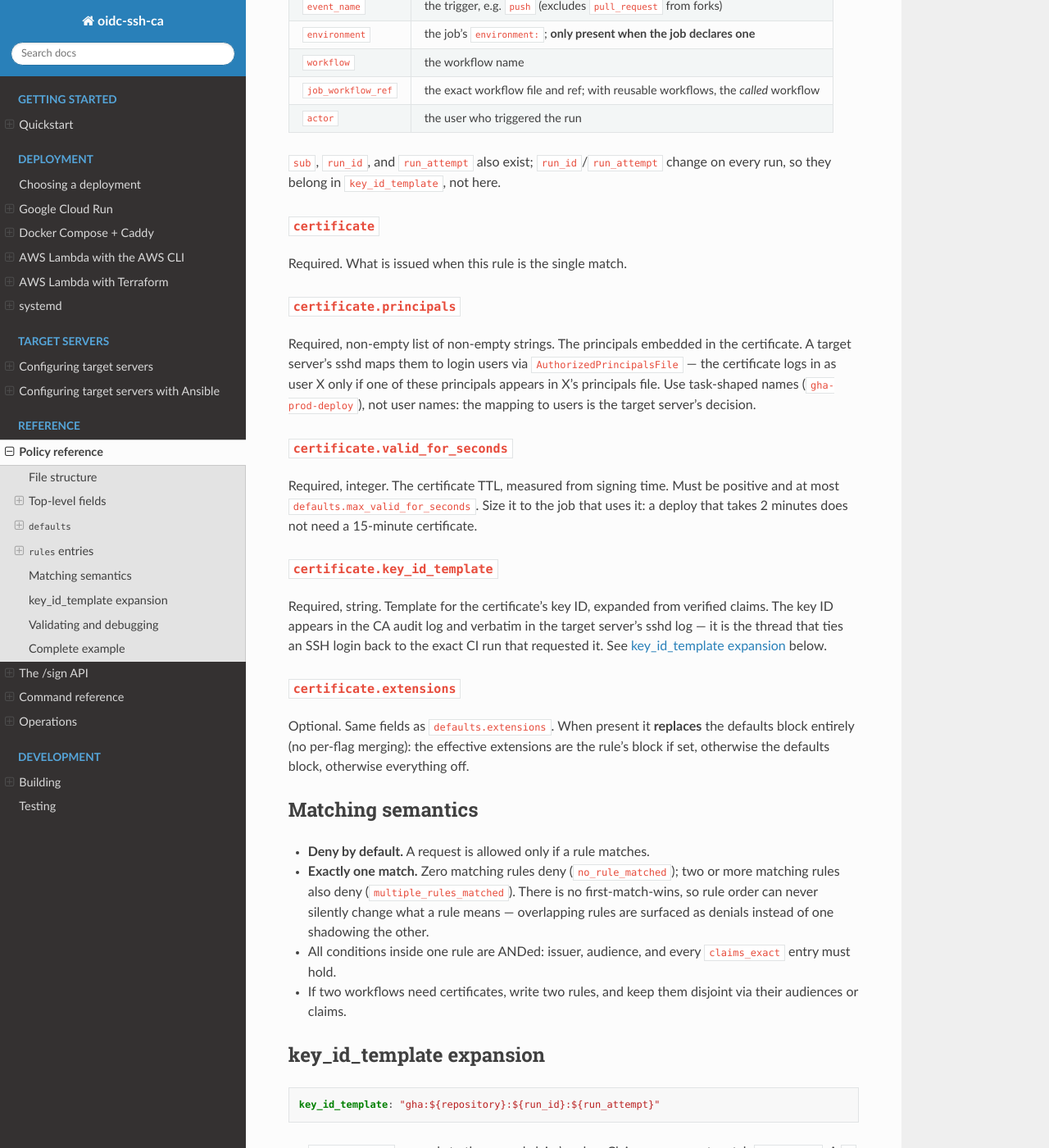
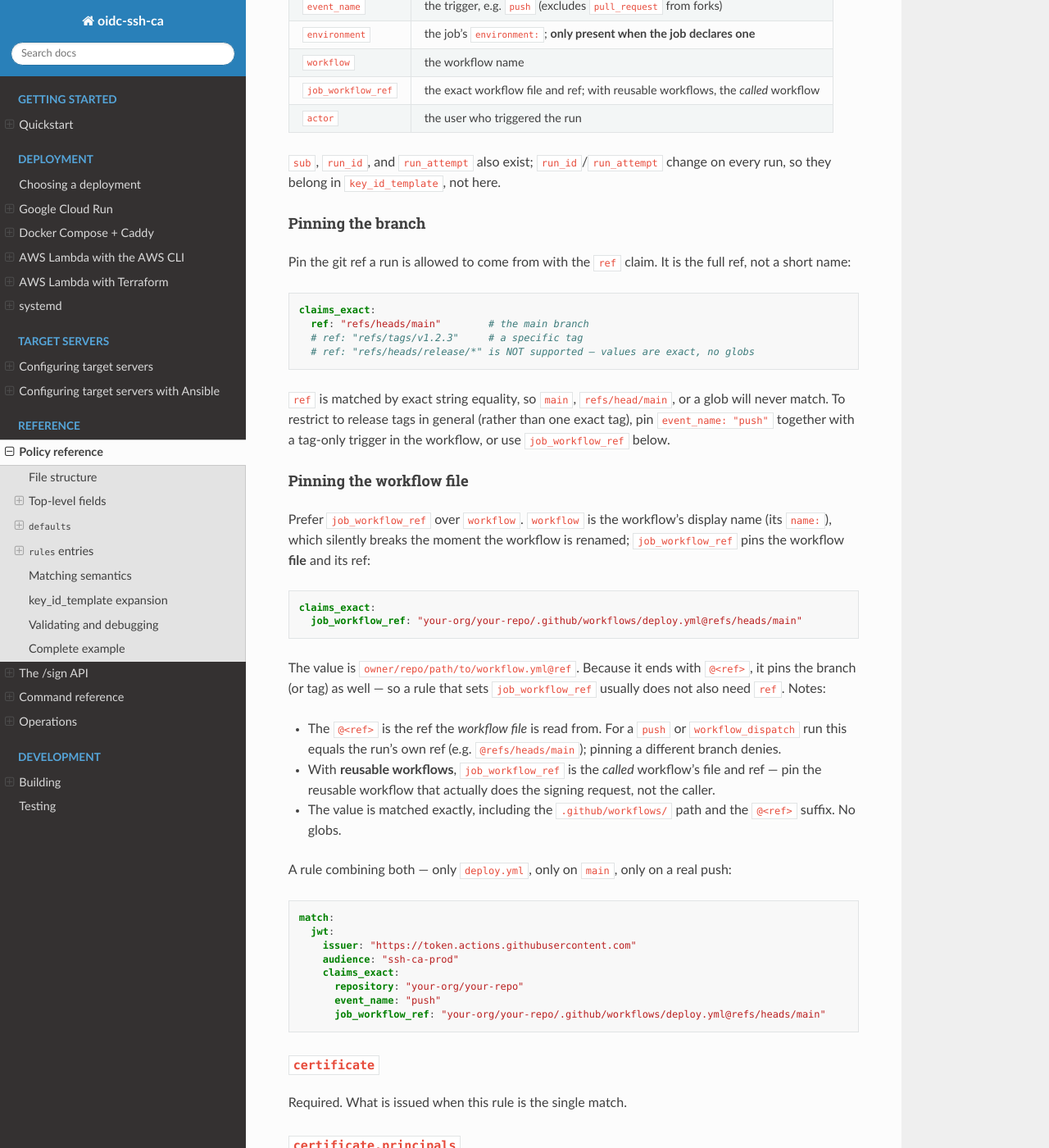
Before and after one commit to atsuoishimoto/oidc-ssh-ca, a Sphinx documentation site: the page built from docs/policy.md, in a window 1280 px wide and 1400 px high, scrolled down 3722 px. Shown: the whole window at 82% size. Built offline with Sphinx 7.4.7 and the Read the Docs theme 3.1.0, drawn with Linux system fonts in a browser that asks for light colours.

Commit message:
docs(policy): how to pin the workflow file and branch in claims_exact

````diff
--- a/docs/policy.md
+++ b/docs/policy.md
@@ -174,6 +174,61 @@ Which claims exist depends on the issuer. Useful GitHub Actions claims:
 `sub`, `run_id`, and `run_attempt` also exist; `run_id`/`run_attempt`
 change on every run, so they belong in `key_id_template`, not here.
 
+#### Pinning the branch
+
+Pin the git ref a run is allowed to come from with the `ref` claim. It is
+the full ref, not a short name:
+
+```yaml
+claims_exact:
+  ref: "refs/heads/main"        # the main branch
+  # ref: "refs/tags/v1.2.3"     # a specific tag
+  # ref: "refs/heads/release/*" is NOT supported — values are exact, no globs
+```
+
+`ref` is matched by exact string equality, so `main`, `refs/head/main`, or
+a glob will never match. To restrict to release tags in general (rather
+than one exact tag), pin `event_name: "push"` together with a tag-only
+trigger in the workflow, or use `job_workflow_ref` below.
+
+#### Pinning the workflow file
+
+Prefer `job_workflow_ref` over `workflow`. `workflow` is the workflow's
+display name (its `name:`), which silently breaks the moment the workflow
+is renamed; `job_workflow_ref` pins the workflow **file** and its ref:
+
+```yaml
+claims_exact:
+  job_workflow_ref: "your-org/your-repo/.github/workflows/deploy.yml@refs/heads/main"
+```
+
+The value is `owner/repo/path/to/workflow.yml@ref`. Because it ends with
+`@<ref>`, it pins the branch (or tag) as well — so a rule that sets
+`job_workflow_ref` usually does not also need `ref`. Notes:
+
+- The `@<ref>` is the ref the *workflow file* is read from. For a `push`
+  or `workflow_dispatch` run this equals the run's own ref (e.g.
+  `@refs/heads/main`); pinning a different branch denies.
+- With **reusable workflows**, `job_workflow_ref` is the *called*
+  workflow's file and ref — pin the reusable workflow that actually does
+  the signing request, not the caller.
+- The value is matched exactly, including the `.github/workflows/` path
+  and the `@<ref>` suffix. No globs.
+
+A rule combining both — only `deploy.yml`, only on `main`, only on a real
+push:
+
+```yaml
+match:
+  jwt:
+    issuer: "https://token.actions.githubusercontent.com"
+    audience: "ssh-ca-prod"
+    claims_exact:
+      repository: "your-org/your-repo"
+      event_name: "push"
+      job_workflow_ref: "your-org/your-repo/.github/workflows/deploy.yml@refs/heads/main"
+```
+
 ### `certificate`
 
 Required. What is issued when this rule is the single match.
````
